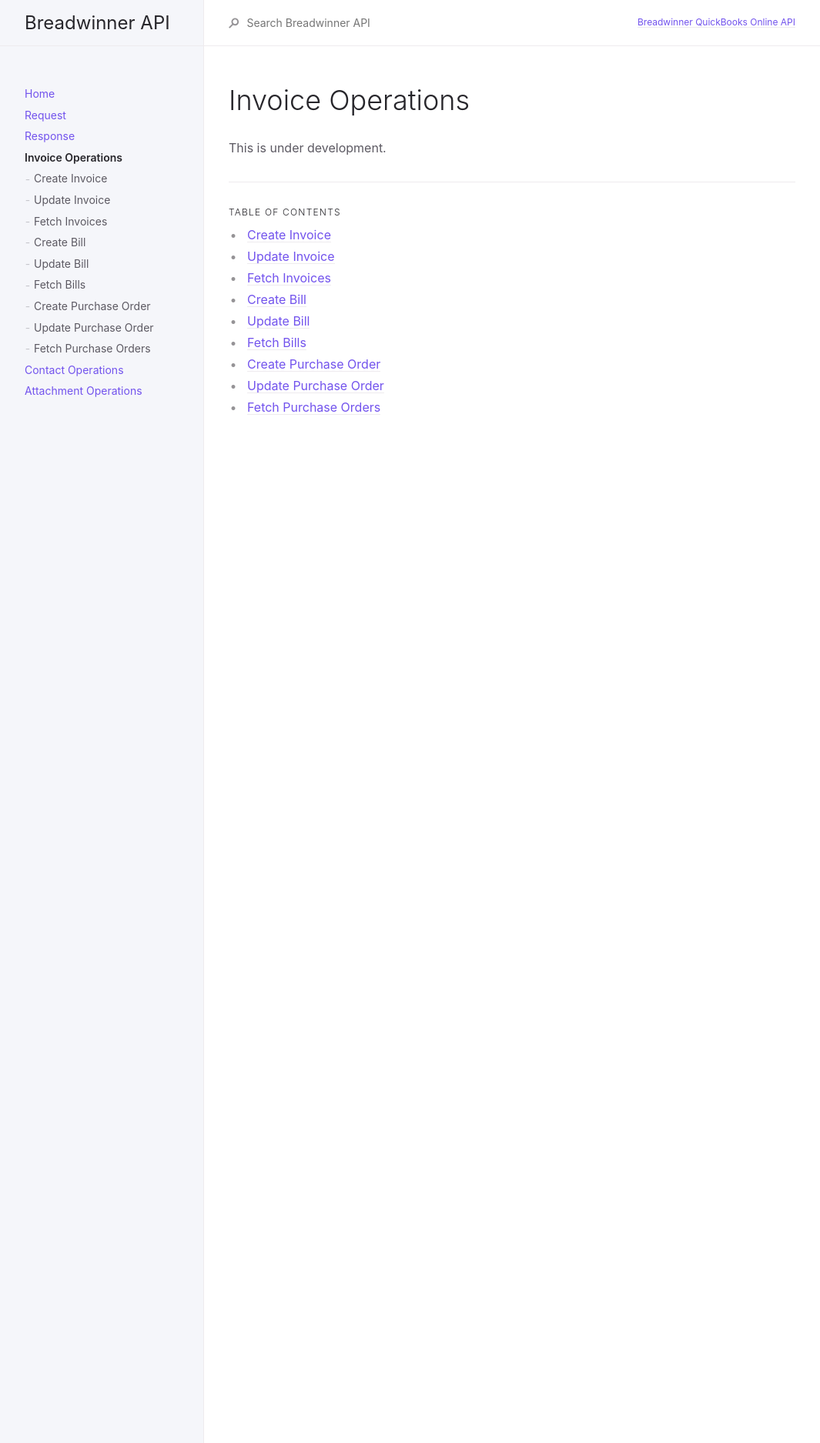
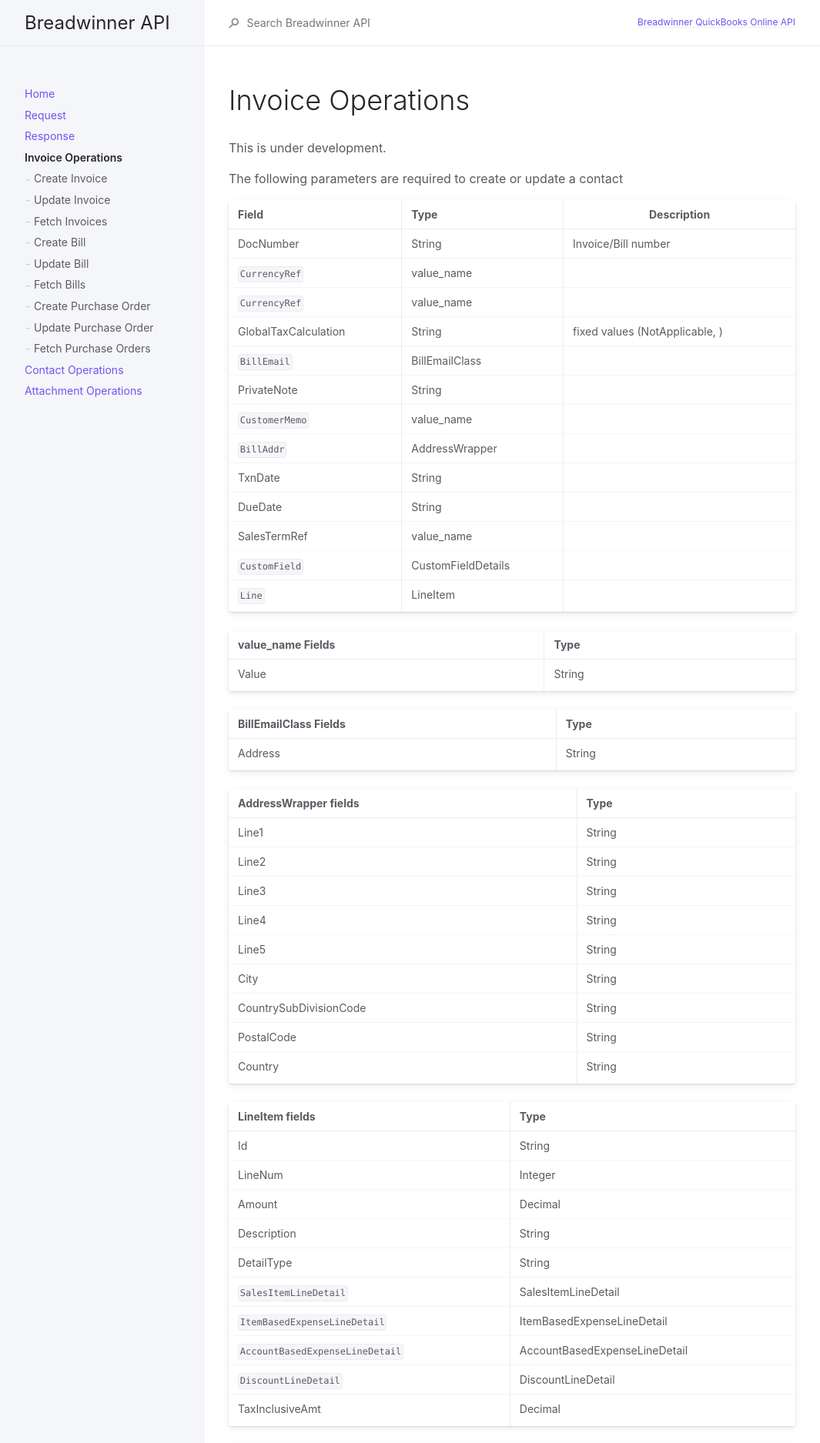
Before and after one commit to suchimitha/Documentation-of-QBO-API, a Jekyll site: the page built from docs/InvoiceOperations/InvoiceOperations.md, in a window 1280 px wide. Shown: the top 1875 px of the page at 77% size, without its empty margins (107-1172 px from the left). Built offline with Jekyll 4.4.1, drawn with Linux system fonts in a browser that asks for light colours; some of the changed text lies outside the part shown.

Commit message:
test commit

```diff
--- a/docs/InvoiceOperations/InvoiceOperations.md
+++ b/docs/InvoiceOperations/InvoiceOperations.md
@@ -9,3 +9,79 @@ permalink: /docs/InvoiceOperations
 # Invoice Operations
 
 This is under development.
+
+The following parameters are required to create or update a contact
+
+|Field  | Type                          | Description |
+|:----------|:-------------------------------------|
+| DocNumber | String | Invoice/Bill number  |
+| `CurrencyRef` | value_name |
+| `CurrencyRef` | value_name |
+| GlobalTaxCalculation | String | fixed values (NotApplicable, )|
+| `BillEmail` | BillEmailClass |
+| PrivateNote | String |
+| `CustomerMemo` | value_name |
+| `BillAddr` | AddressWrapper |
+| TxnDate | String |
+| DueDate | String |
+| SalesTermRef | value_name |
+| `CustomField` | CustomFieldDetails |
+| `Line` | LineItem |
+
+
+
+|value_name Fields | Type|
+|:----------------|:----|
+| Value | String |
+
+
+|BillEmailClass Fields | Type|
+|:----------------|:----|
+| Address | String |
+
+
+|AddressWrapper fields | Type|
+|:---------------------|:-----------|
+| Line1 | String |
+| Line2 | String |
+| Line3 | String |
+| Line4 | String |
+| Line5 | String |
+| City  | String |
+| CountrySubDivisionCode | String |
+| PostalCode | String |
+| Country | String |
+
+
+
+|LineItem fields | Type|
+|:---------------------|:-----------|
+| Id | String |
+| LineNum | Integer |
+| Amount | Decimal |
+| Description | String |
+| DetailType | String |
+| `SalesItemLineDetail` | SalesItemLineDetail |
+| `ItemBasedExpenseLineDetail` | ItemBasedExpenseLineDetail |
+| `AccountBasedExpenseLineDetail` | AccountBasedExpenseLineDetail |
+| `DiscountLineDetail` | DiscountLineDetail |
+| TaxInclusiveAmt | Decimal |
+
+
+|LineItem fields | Type|
+|:---------------------|:-----------|
+| `ItemRef` | value_name |
+| `ClassRef` | value_name |
+| `TaxCodeRef` | value_name |
+| UnitPrice | Decimal |
+| Qty | Decimal |
+| ServiceDate | String |
+
+
+
+|CustomFieldDetails fields | Type|
+|:---------------------|:-----------|
+| DefinitionId | String |
+| Name | String |
+| Type | String |
+| StringValue | String |
```
